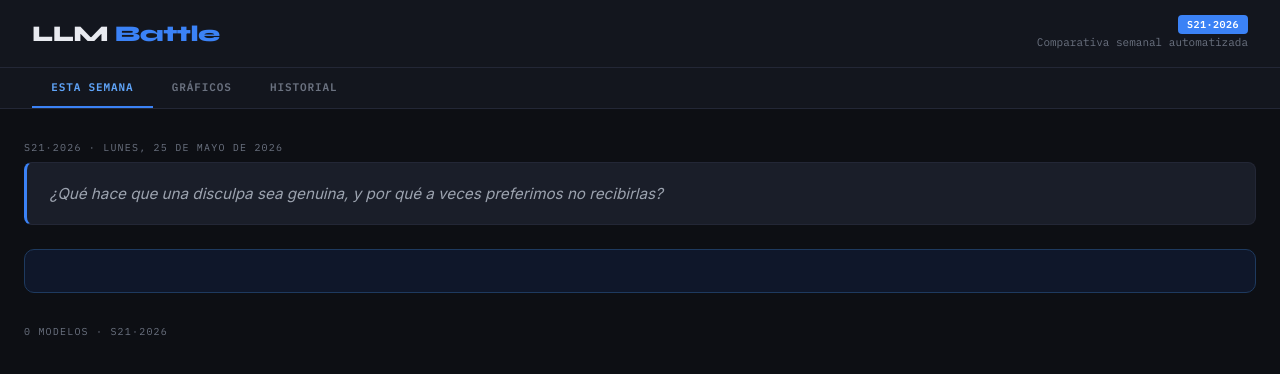
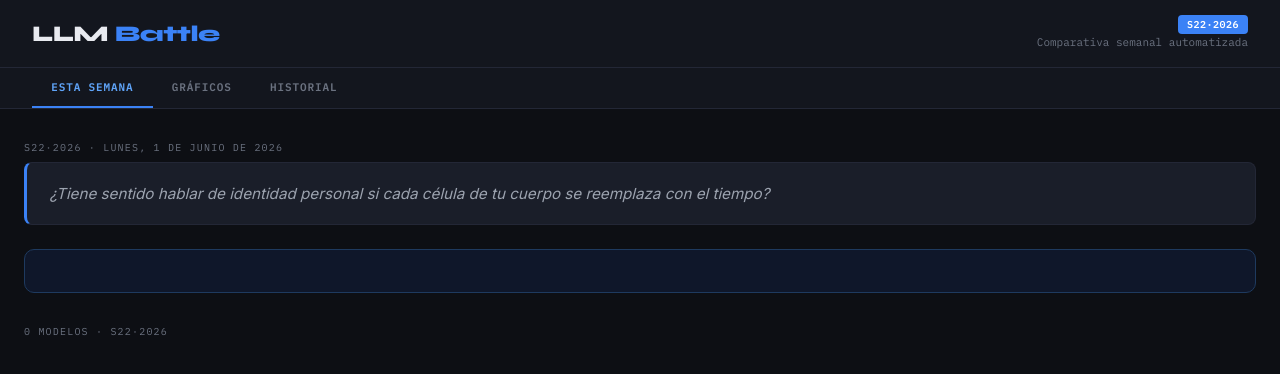
Before and after one commit to dedonatogabriel-bot/llm-battle, a website: page docs/index.html in a window 1280 px wide. Drawn offline with nearby package versions, Linux system fonts and the light colour scheme.

Commit message:
Battle semana 2026-W23

```diff
--- a/docs/index.html
+++ b/docs/index.html
@@ -108,7 +108,7 @@
 </div>
 
 <script>
-const WEEKS = [{"id":"S21·2026","label":"S21·2026","date":"lunes, 25 de mayo de 2026","prompt":"¿Qué hace que una disculpa sea genuina, y por qué a veces preferimos no recibirlas?","results":[]}];
+const WEEKS = [{"id":"S22·2026","label":"S22·2026","date":"lunes, 1 de junio de 2026","prompt":"¿Tiene sentido hablar de identidad personal si cada célula de tu cuerpo se reemplaza con el tiempo?","results":[]}];
 const MODEL_LIST = [];
 
 const PALETTE = {
```
